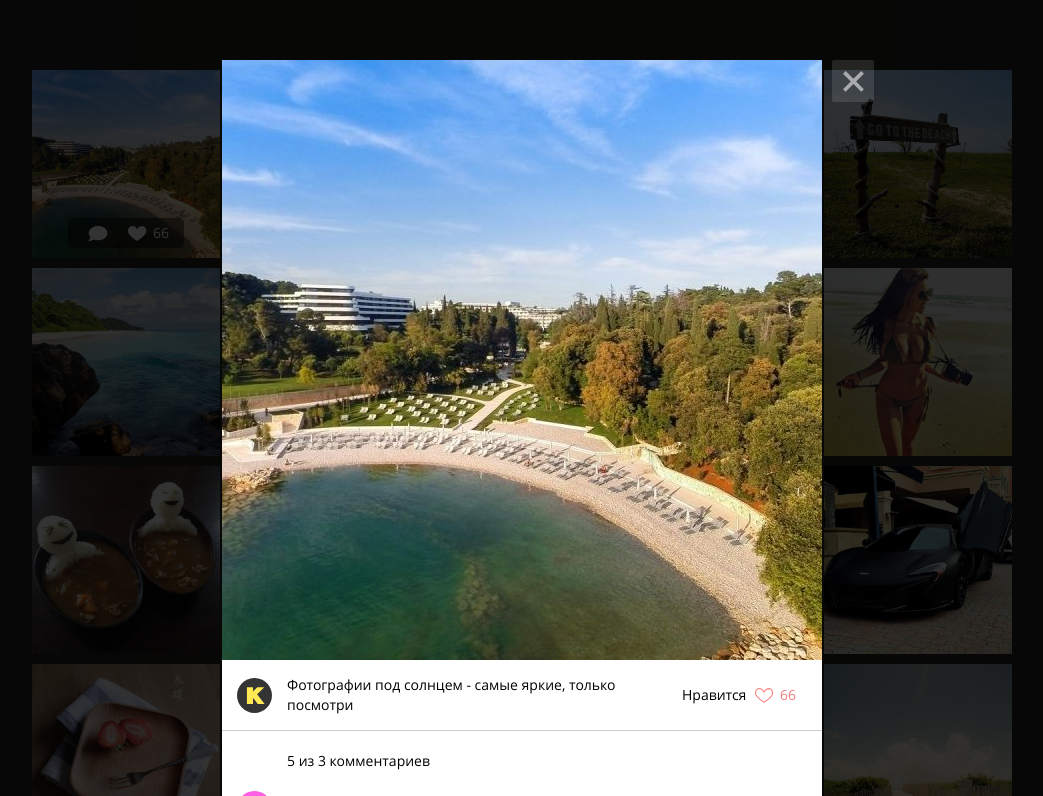
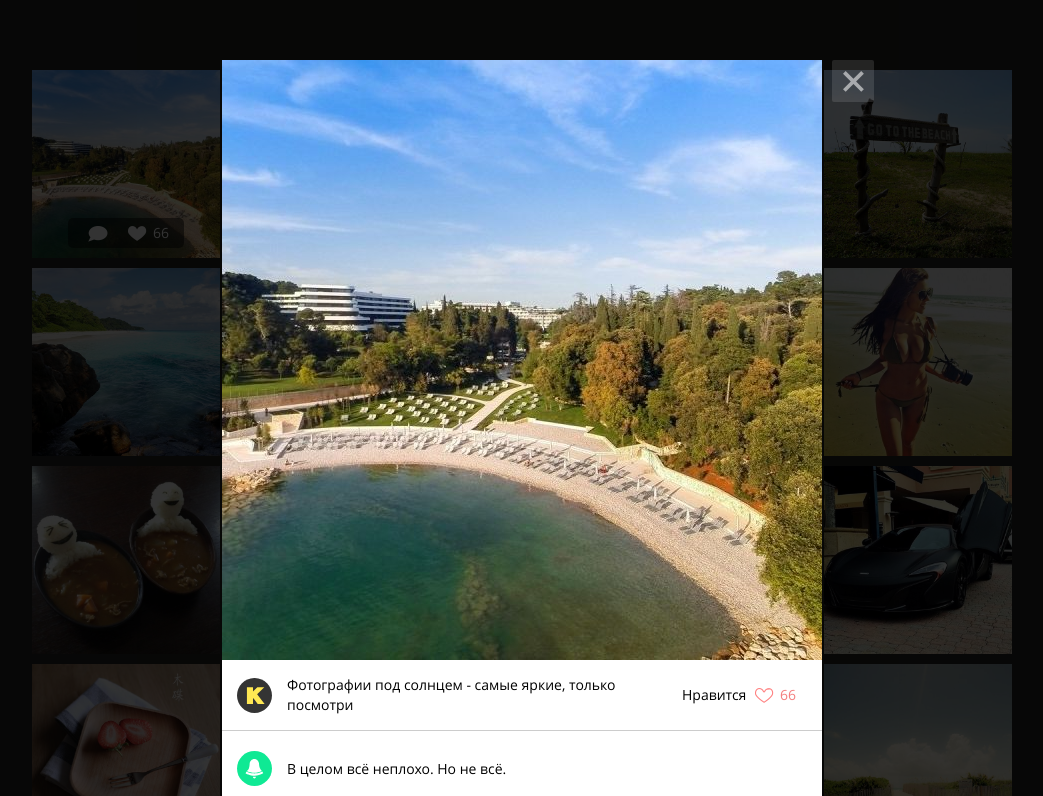
Before and after one commit to Sc00ter522/1664091-kekstagram-24, a website with bundled scripts: page index.html in a window 1280 px wide. Both pictures are taken after a click on the picture 244 px from the left and 164 px from the top of the page. Shown: the top 796 px of the page, without its empty margins (118-1161 px from the left). Built offline with nearby package versions, Linux system fonts and the light colour scheme.

Commit message:
Выполняю дом задание

```diff
--- a/index.html
+++ b/index.html
@@ -151,16 +151,7 @@
 
           <!-- Комментарии к изображению -->
           <div class="social__comment-count">5 из <span class="comments-count">125</span> комментариев</div>
-          <ul class="social__comments">
-            <li class="social__comment">
-              <img class="social__picture" src="img/avatar-4.svg" alt="Аватар комментатора фотографии" width="35" height="35">
-              <p class="social__text">Мега фото! Просто обалдеть. Как вам так удалось?</p>
-            </li>
-            <li class="social__comment">
-              <img class="social__picture" src="img/avatar-3.svg" alt="Аватар комментатора фотографии" width="35" height="35">
-               <p class="social__text">Да это фоташоп!!!!!!!!</p>
-            </li>
-          </ul>
+          <ul class="social__comments"></ul>
 
           <!-- Кнопка для загрузки новой порции комментариев -->
           <button type="button" class="social__comments-loader  comments-loader">Загрузить еще</button>
@@ -205,6 +196,14 @@
     </a>
   </template>
 
+  <!-- Шаблон комментария -->
+  <template id="social__comment">
+    <li class="social__comment">
+      <img class="social__picture" src="" alt="" width="35" height="35">
+      <p class="social__text"></p>
+    </li>
+  </template>
+
   <!-- Сообщение с ошибкой загрузки изображения -->
   <template id="error">
     <section class="error">
--- a/js/big_pictures.js
+++ b/js/big_pictures.js
@@ -5,27 +5,43 @@ const createBigPicture = function(data) {
   const likesBigPicture = bigPicture.querySelector('.likes-count');
   const commentsBigPicture = bigPicture.querySelector('.comments-count');
   const descriptionBigPicture = bigPicture.querySelector('.social__caption');
+  const commentCount = bigPicture.querySelector('.social__comment-count');
+  const commentsLoader = bigPicture.querySelector('.comments-loader');
+  const body = document.querySelector('body');
   bigPicture.classList.remove('hidden');
+  commentCount.classList.add('hidden');
+  commentsLoader.classList.add('hidden');
+  body.classList.add('modal-open');
+  const onClosingWindow = function () {
+    bigPicture.classList.add('hidden');
+    body.classList.remove('modal-open');
+  };
+  document.addEventListener('keydown', (evt) => {
+    if (evt.key === 'Escape') {
+      onClosingWindow();
+    }
+  });
+  pictureCancel.addEventListener('click', () => onClosingWindow());
   urlBigPicture.src = data.url;
   likesBigPicture.textContent = data.likes;
   commentsBigPicture.textContent = data.comments.length;
   descriptionBigPicture.textContent = data.description;
-  pictureCancel.addEventListener('click', () => bigPicture.classList.add('hidden'));
-  const createComment = function () {
-    const comment = document.querySelector('.social__comment');
+  const createComment = function (i) {
+    const comment = document.querySelector('#social__comment').content;
     const clonedElement = comment.cloneNode(true);
     const commentAvatar = clonedElement.querySelector('.social__picture');
-    //const altName = clonedElement.querySelector('.');
+    const textComment = clonedElement.querySelector('.social__text');
     const dataObject = data.comments[i];
-    //const  = ;
-    //const  = ;
-    //commentAvatar.src = ;
-    commentsPicture.textContent = commmentsObject;
+    textComment.textContent = dataObject.message;
+    commentAvatar.setAttribute('alt', dataObject.name);
+    commentAvatar.src = dataObject.avatar;
     return clonedElement;
-  }
-
+  };
+  const comments = document.querySelector('.social__comments');
+  comments.textContent = '';
   for (let i = 0; i < data.comments.length; i++) {
-
+    const newComment = createComment(i);
+    comments.appendChild(newComment);
   }
 };
 
```
